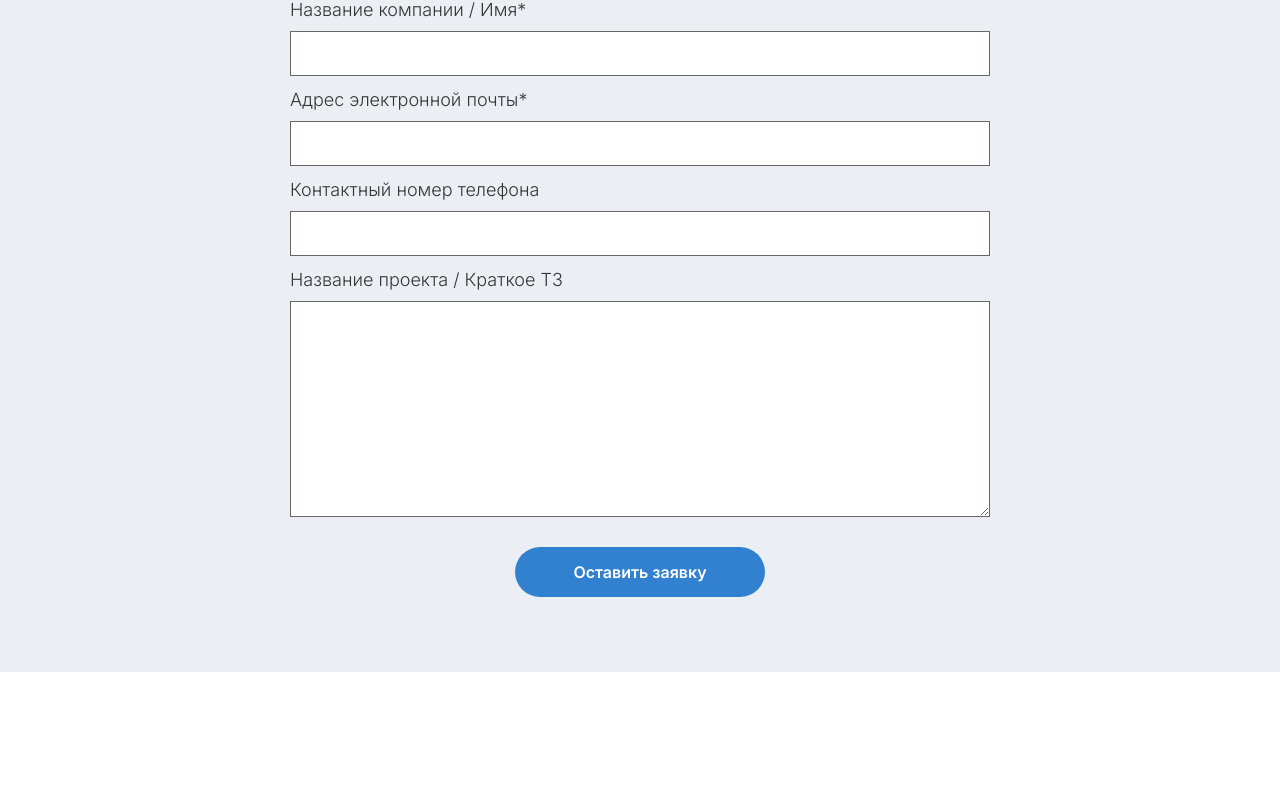
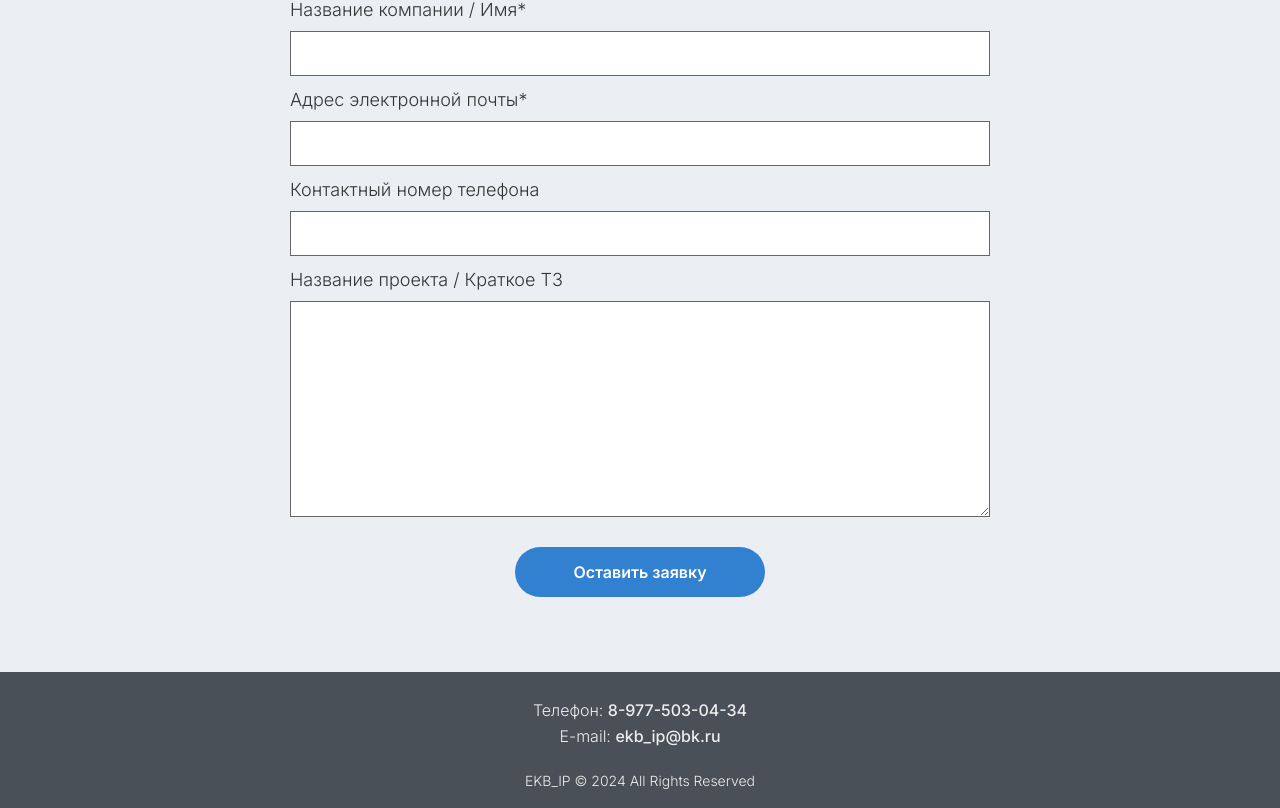
Before and after one commit to FreightDH/permitting-documentation, a React (Vite) app in the folder permitting-documentation/: page / in a window 1280 px wide. Shown: the part 2852-3660 px from the top of the page. Before the commit the page ends 3524 px from the top, so only its background shows below. Built offline with nearby package versions, Linux system fonts and the light colour scheme.

Commit message:
feat: add footer

```diff
--- a/permitting-documentation/src/app/App.jsx
+++ b/permitting-documentation/src/app/App.jsx
@@ -1,7 +1,8 @@
-import { Description, Intro, Request, Services, Stages } from 'widgets';
+import { Description, Footer, Intro, Request, Services, Stages } from 'widgets';
 
 const App = () => {
   return (
+    <>
       <main>
         <Intro />
         <Description />
@@ -9,6 +10,8 @@ const App = () => {
         <Stages />
         <Request />
       </main>
+      <Footer />
+    </>
   );
 };
 
--- /dev/null
+++ b/permitting-documentation/src/widgets/Footer/Footer.jsx
@@ -0,0 +1,24 @@
+import cl from './Footer.module.scss';
+
+const Footer = () => {
+  const copyrightText = ` © 2024 All Rights Reserved`;
+  return (
+    <footer className={cl.footer}>
+      <div className="footer__container">
+        <div className={cl.footer__body}>
+          <ul className={cl.footer__list}>
+            <li className={cl.list__item}>
+              Телефон: <a href="tel: 8-977-503-04-34">8-977-503-04-34</a>
+            </li>
+            <li className={cl.list__item}>
+              E-mail: <a href="mailto:ekb_ip@bk.ru">ekb_ip@bk.ru</a>
+            </li>
+          </ul>
+          <p className={cl.footer__copyright}>EKB_IP © 2024 All Rights Reserved</p>
+        </div>
+      </div>
+    </footer>
+  );
+};
+
+export default Footer;
--- /dev/null
+++ b/permitting-documentation/src/widgets/Footer/Footer.module.scss
@@ -0,0 +1,71 @@
+@import 'styles';
+
+.footer {
+  padding: 30px 0 20px 0;
+  @include adaptiveValue('padding-top', 30, 15);
+  @include adaptiveValue('padding-bottom', 20, 10);
+  background-color: #495057;
+
+  &__body {
+    display: flex;
+    flex-direction: column;
+    justify-content: center;
+    align-items: center;
+    gap: 30px;
+    @include adaptiveValue('gap', 30, 25);
+
+    color: #eee;
+    text-align: center;
+    @include adaptiveValue('font-size', 16, 14);
+  }
+
+  &__list {
+    display: flex;
+    flex-direction: column;
+    gap: 10px;
+  }
+
+  &__copyright {
+    font-weight: 300;
+    font-size: 14px;
+    @include adaptiveValue('font-size', 14, 12);
+  }
+}
+
+.list {
+  &__item {
+    font-weight: 300;
+
+    a {
+      font-weight: 500;
+      position: relative;
+
+      &::after {
+        content: '';
+        position: absolute;
+        width: 0;
+        height: 1.5px;
+        bottom: -1px;
+        left: 50%;
+        background-color: #fff;
+        transition: all 0.3s ease 0s;
+      }
+
+      @media (min-width: 768px) {
+        &:hover {
+          &::after {
+            width: 100%;
+            left: 0;
+          }
+        }
+      }
+
+      @media (max-width: 768px) {
+        &::after {
+          width: 100%;
+          left: 0;
+        }
+      }
+    }
+  }
+}
--- a/permitting-documentation/src/widgets/index.js
+++ b/permitting-documentation/src/widgets/index.js
@@ -1,7 +1,8 @@
 import Description from './Description/Description';
+import Footer from './Footer/Footer';
 import Intro from './Intro/Intro';
 import Request from './Request/Request';
 import Services from './Services/Services';
 import Stages from './Stages/Stages';
 
-export { Description, Intro, Request, Services, Stages };
+export { Description, Footer, Intro, Request, Services, Stages };
```
Lines whose indentation alone changed are shown as unchanged.
